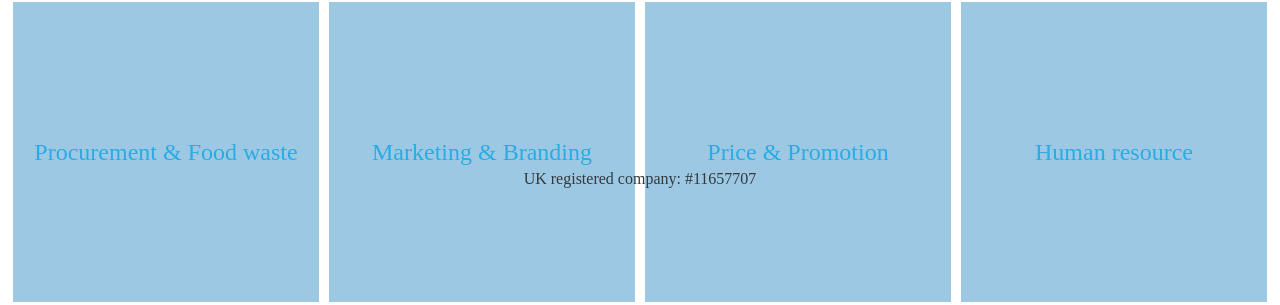
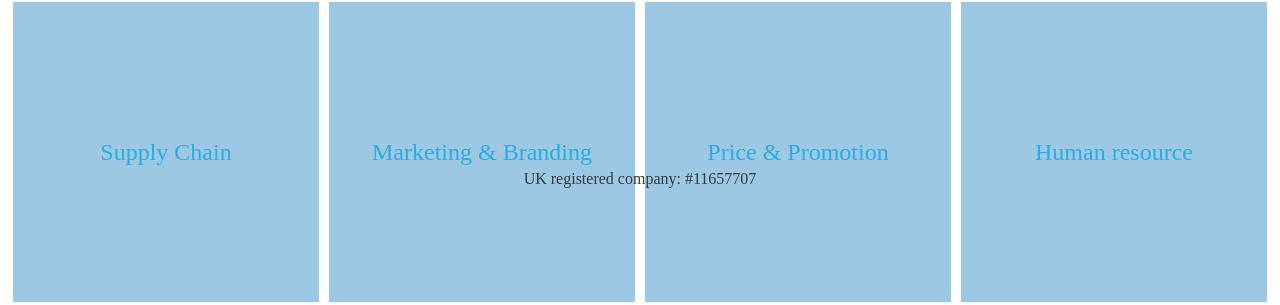
Before and after one commit to animaloftheyear/anatech, a Flask app: page / in a window 1280 px wide. Shown: the part 596-901 px from the top of the page. Run offline with Flask 2, Linux system fonts and the light colour scheme; some libraries are stand-ins or nearby versions.

Commit message:
correct typo

```diff
--- a/templates/index.html
+++ b/templates/index.html
@@ -9,7 +9,7 @@
             <h1>Delicious and affordable data & analytics service for restaurants.</h1>
         </div>
         <div class="row">
-            <div title="Click to find out more"><a href="/what">Procurement & Food waste</a></div>
+            <div title="Click to find out more"><a href="/what">Supply Chain</a></div>
             <div title="Click to find out more"><a href="/what">Marketing & Branding</a></div>
             <div title="Click to find out more"><a href="/what">Price & Promotion</a></div>
             <div title="Click to find out more"><a href="/what">Human resource</a></div>
```
